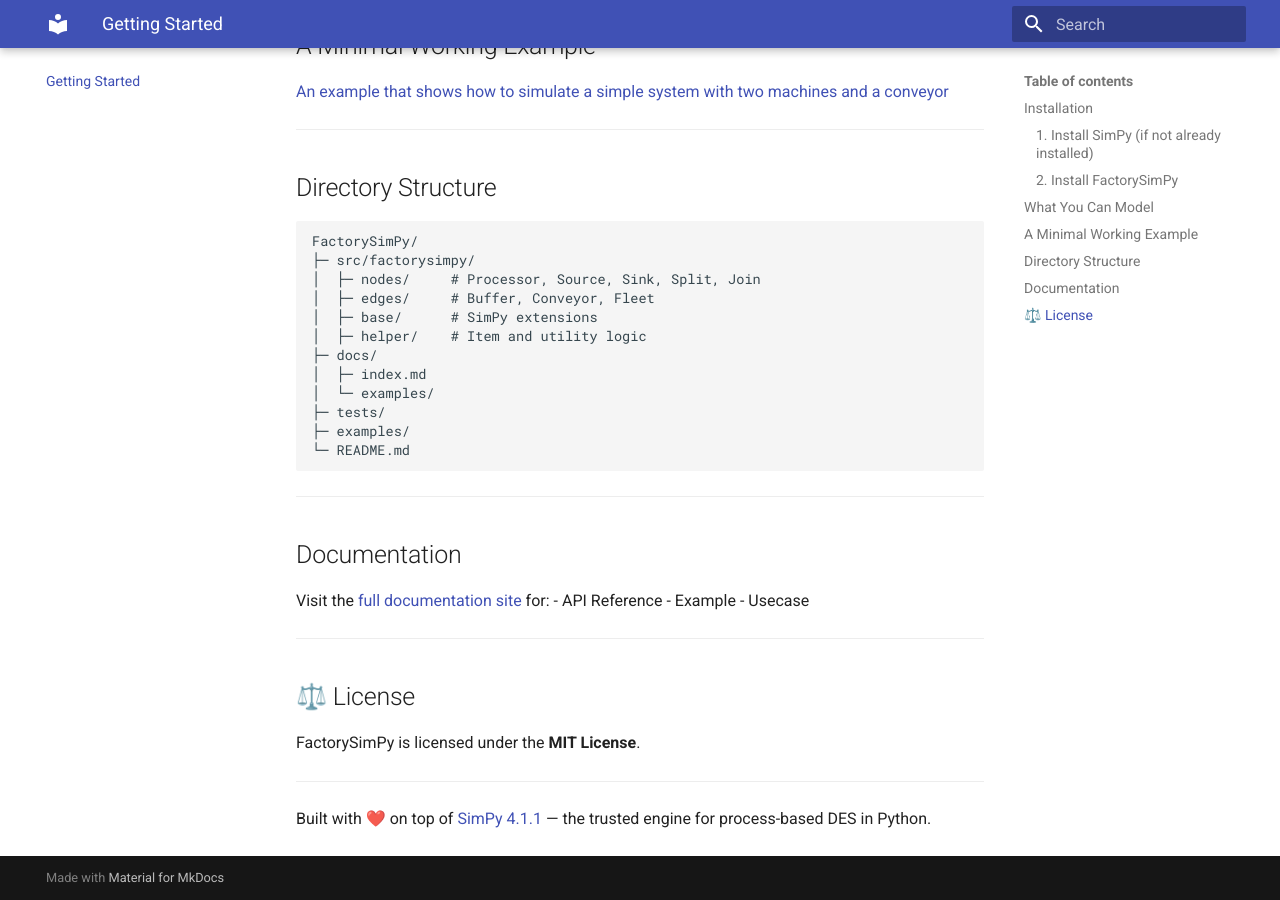
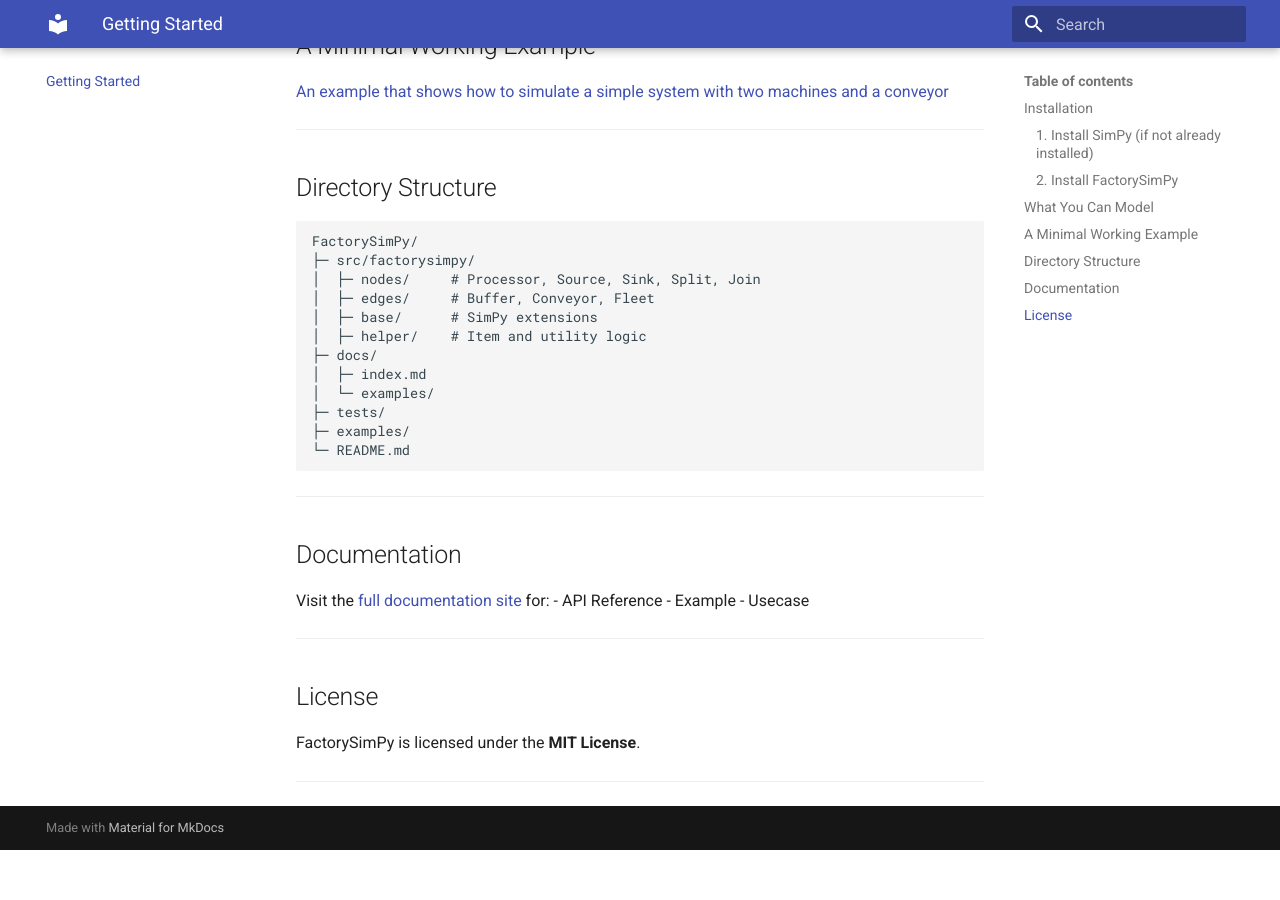
Before and after one commit to FactorySimPy/FactorySimPy, an MkDocs documentation site: the page built from docs/getting_started.md, in a window 1280 px wide and 900 px high, scrolled down 1163 px. Built offline with MkDocs 1.6.1 and Material for MkDocs 9.7.7, drawn with Linux system fonts in a browser that asks for light colours; after the commit the page ends 2013 px from its top, so only the background shows below that.

Commit message:
changes in readme.md and getting_started.md

```diff
--- a/docs/getting_started.md
+++ b/docs/getting_started.md
@@ -80,10 +80,8 @@ Visit the [full documentation site](https://factorysimpy.github.io/FactorySimPy/
 
 ---
 
-## ⚖️ License
+##  License
 
 FactorySimPy is licensed under the **MIT License**.
 
 ---
-
-Built with ❤️ on top of [SimPy 4.1.1](https://simpy.readthedocs.io/en/4.1.1/) — the trusted engine for process-based DES in Python.
```
